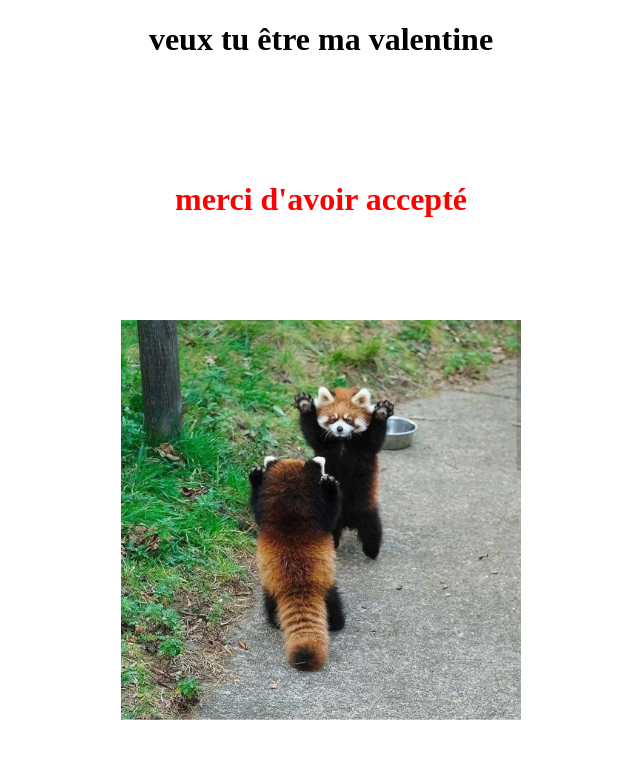
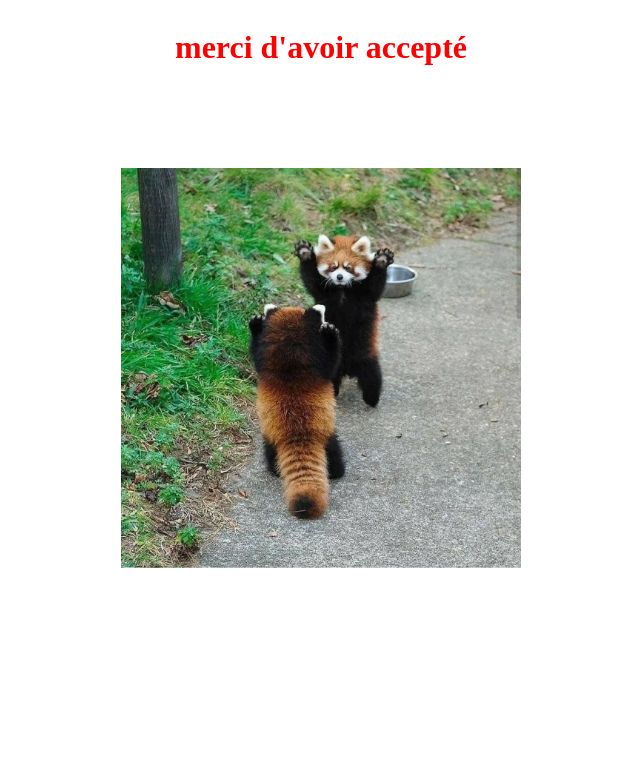
Before and after one commit to Markeyjuju/valentin, a plain HTML site: page index.html in a window 1280 px wide. Both pictures are taken after a click on the button "oui". Shown: the whole page, without its empty margins (319-959 px from the left). Drawn offline with Linux system fonts and the light colour scheme.

Commit message:
title remove on click

```diff
--- a/index.html
+++ b/index.html
@@ -7,7 +7,7 @@
     <link rel="stylesheet" href="style.css">
 </head>
 <body>
-    <h1>veux tu être ma valentine</h1>
+    <h1 class="title">veux tu être ma valentine</h1>
     <div class="buttons">
         <button onclick="careless()">oui</button>
         <button onclick="no()">non</button>
--- a/js.js
+++ b/js.js
@@ -20,5 +20,6 @@ const careless = () => {
     const audio = new Audio('careless.mp3')
     audio.play()
     document.querySelector('.buttons').remove()
+    document.querySelector('.title').remove()
     document.querySelector('.reveal').style.display = 'flex'
 }
```
